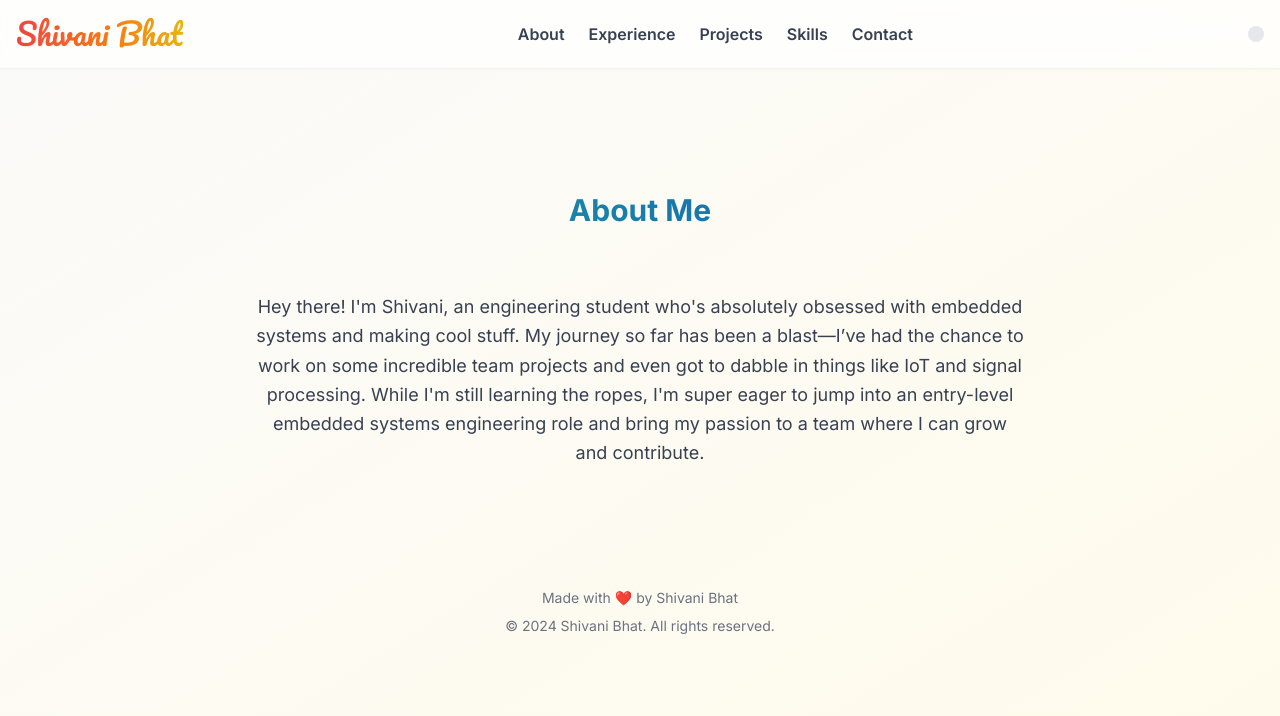
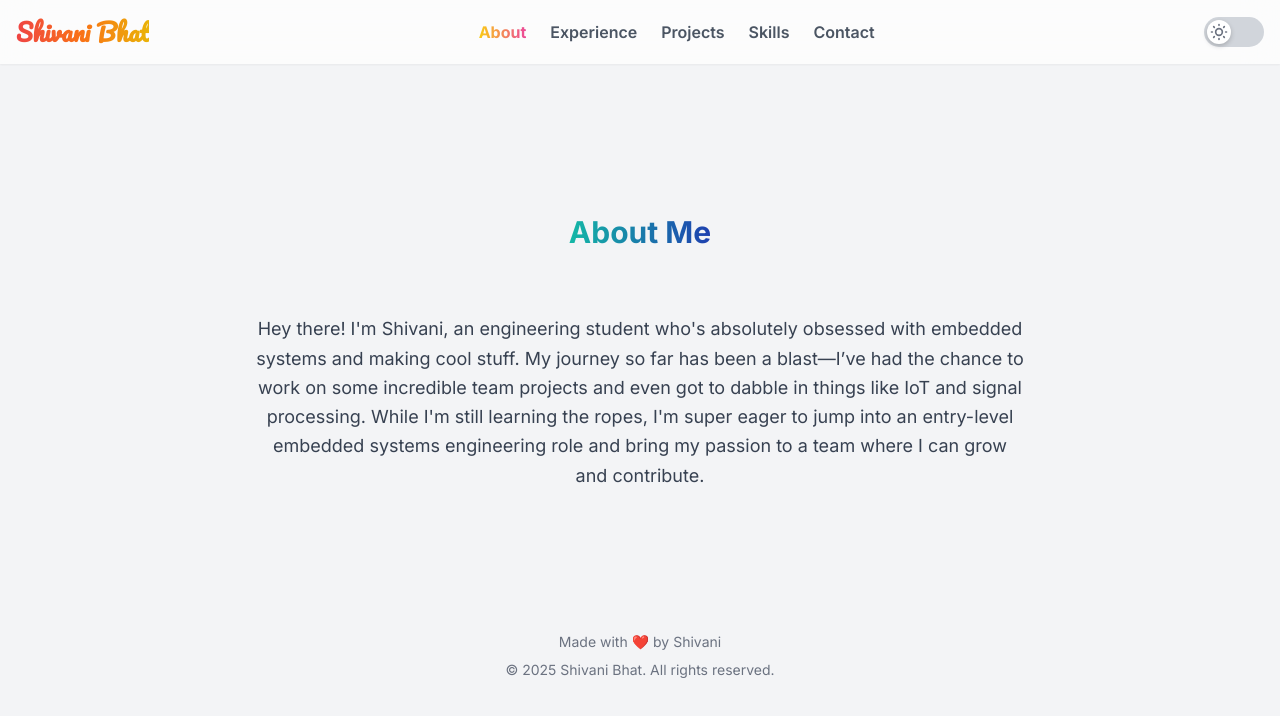
Before and after one commit to shivanibhat24/Project-Portfolio, a plain HTML site: page root/index.html in a window 1280 px wide. Drawn offline with nearby package versions, Linux system fonts and the light colour scheme.

Commit message:
Update index.html

```diff
--- a/root/index.html
+++ b/root/index.html
@@ -5,24 +5,22 @@
     <meta name="viewport" content="width=device-width, initial-scale=1.0">
     <title>Shivani Bhat's Portfolio</title>
     <script src="https://cdn.tailwindcss.com"></script>
-    <link rel="preconnect" href="https://fonts.googleapis.com">
-    <link rel="preconnect" href="https://fonts.gstatic.com" crossorigin>
-    <link href="https://fonts.googleapis.com/css2?family=Pacifico&display=swap" rel="stylesheet">
     <script>
         tailwind.config = {
             darkMode: 'class',
             theme: {
                 extend: {
                     fontFamily: {
-                        sans: ['Inter', 'sans-serif'],
-                        pacifico: ['Pacifico', 'cursive']
+                        // Added a fun, curly font for the name
+                        pacifico: ['Pacifico', 'cursive'],
+                        sans: ['Inter', 'sans-serif']
                     }
                 }
             }
         }
     </script>
     <style>
-        @import url('https://fonts.googleapis.com/css2?family=Inter:wght@400;600;700&display=swap');
+        @import url('https://fonts.googleapis.com/css2?family=Inter:wght@400;600;700&family=Pacifico&display=swap');
 
         /* Custom styles for animations, since we're not using Framer Motion */
         .fade-in-up {
@@ -61,24 +59,7 @@
             box-shadow: 0 10px 15px -3px rgba(0, 0, 0, 0.1), 0 4px 6px -2px rgba(0, 0, 0, 0.05);
         }
 
-        .nav-link::after {
-            content: '';
-            position: absolute;
-            width: 0;
-            height: 2px;
-            left: 0;
-            bottom: 0;
-            background-color: #1f2937;
-            transition: width 0.3s ease;
-        }
-
-        .dark .nav-link::after {
-            background-color: white;
-        }
-
-        .nav-link:hover::after {
-            width: 100%;
-        }
+        /* --- Removed the old underline CSS here --- */
 
         /* Styling for the carousel buttons */
         .carousel-button {
@@ -104,14 +85,40 @@
                 flex-direction: column;
             }
         }
+
+        /* Custom styles for the theme slider */
+        .theme-slider {
+            width: 60px;
+            height: 30px;
+            position: relative;
+            cursor: pointer;
+            border-radius: 9999px;
+            transition: background-color 0.3s ease;
+        }
+
+        .theme-slider .slider-thumb {
+            width: 24px;
+            height: 24px;
+            position: absolute;
+            top: 3px;
+            left: 3px;
+            border-radius: 9999px;
+            background-color: white;
+            transition: transform 0.3s ease;
+            box-shadow: 0 2px 5px rgba(0, 0, 0, 0.2);
+        }
+
+        .dark .theme-slider .slider-thumb {
+            transform: translateX(30px);
+        }
     </style>
 </head>
-<body class="bg-gradient-to-br from-stone-50 to-amber-50 dark:bg-slate-950 text-gray-900 dark:text-gray-200 min-h-screen antialiased flex flex-col items-center font-sans">
+<body class="bg-gray-100 dark:bg-slate-950 text-gray-900 dark:text-gray-200 min-h-screen antialiased flex flex-col items-center font-sans">
 
     <!-- JavaScript Data -->
     <script>
         const resumeData = {
-            name: 'Shivani Bhat',
+            name: 'About Me',
             professionalSummary: `Hey there! I'm Shivani, an engineering student who's absolutely obsessed with embedded systems and making cool stuff. My journey so far has been a blast—I’ve had the chance to work on some incredible team projects and even got to dabble in things like IoT and signal processing. While I'm still learning the ropes, I'm super eager to jump into an entry-level embedded systems engineering role and bring my passion to a team where I can grow and contribute.`,
             contact: [
                 { label: 'Email', value: 'shivani.gbhat@gmail.com', url: 'mailto:shivani.gbhat@gmail.com', icon: '<svg xmlns="http://www.w3.org/2000/svg" class="h-6 w-6" fill="none" viewBox="0 0 24 24" stroke-width="1.5" stroke="currentColor"><path stroke-linecap="round" stroke-linejoin="round" d="M21.75 6.75v10.5a2.25 2.25 0 01-2.25 2.25h-15a2.25 2.25 0 01-2.25-2.25V6.75m19.5 0A2.25 2.25 0 0019.5 4.5h-15a2.25 2.25 0 00-2.25 2.25m19.5 0v.243a2.25 2.25 0 01-1.07 1.957l-7.21 4.43c-.41.237-.96.237-1.37 0l-7.21-4.43a2.25 2.25 0 01-1.07-1.957V6.75m19.5 0a2.25 2.25 0 00-2.25-2.25h-15a2.25 2.25 0 00-2.25 2.25" /></svg>' },
@@ -130,7 +137,7 @@
                 { title: 'Can Satellite', year: '2023-2024', description: 'Led the electronics team for a multidisciplinary student satellite team. Integrated sensors, actuators, and power systems. Ranked 10th globally in the US Cansat Competition.' },
                 { title: 'Unmanned Ground Vehicle', year: '2023', description: 'Developed an autonomous ground robot for crop monitoring and spraying. Integrated GIS, SPI/I2C communication, and various sensors for navigation.' },
                 { title: 'Smart Guidance Spectacles', year: '2023', description: 'Developed a wearable assistive device using Python-based recognition, Bluetooth, and WebSocket programming. Designed an ergonomic 3D-printed casing for seamless usability.' },
-                { title: 'Anomaly Detection for Zero Day Exploits', year: '2024', description: 'Implemented an unsupervised deep learning pipeline for detecting zero-day exploits using VAE and clustering techniques. Successfully identified anomalous network behavior indicating previously unknown vulnerabilities.' }
+                { title: 'Anomaly Detection for Zero Day Exploits', year: '2025', description: 'Implemented an unsupervised deep learning pipeline for detecting zero-day exploits using VAE and clustering techniques. Successfully identified anomalous network behavior indicating previously unknown vulnerabilities.' }
             ],
             skills: {
                 'Core Languages': [
@@ -290,32 +297,38 @@
 
             const navLinks = document.querySelectorAll('#nav-links a');
             navLinks.forEach(link => {
-                link.classList.remove('font-bold', 'text-gray-900', 'dark:text-white', 'relative', 'after:w-full');
-                link.classList.add('font-semibold', 'text-gray-700', 'dark:text-gray-300');
+                // Remove all active classes from all links first
+                link.classList.remove(
+                    'font-bold',
+                    'text-transparent',
+                    'bg-clip-text',
+                    'bg-gradient-to-r',
+                    'from-yellow-400',
+                    'to-pink-500'
+                );
+                // Add back the default, inactive classes
+                link.classList.add('font-semibold', 'text-gray-600', 'dark:text-gray-400');
             });
 
             const activeLink = document.querySelector(`#nav-links a[data-section="${sectionId}"]`);
             if (activeLink) {
-                activeLink.classList.add('font-bold', 'text-gray-900', 'dark:text-white', 'relative', 'after:w-full');
-                activeLink.classList.remove('font-semibold', 'text-gray-700', 'dark:text-gray-300');
+                // Remove default colors and add the new gradient classes to the active link
+                activeLink.classList.remove('font-semibold', 'text-gray-600', 'dark:text-gray-400');
+                activeLink.classList.add(
+                    'font-bold',
+                    'text-transparent',
+                    'bg-clip-text',
+                    'bg-gradient-to-r',
+                    'from-yellow-400',
+                    'to-pink-500'
+                );
             }
         }
 
         function toggleTheme() {
             const html = document.documentElement;
-            const toggleButton = document.getElementById('theme-toggle');
             const isDark = html.classList.toggle('dark');
-            if (isDark) {
-                html.classList.remove('light');
-                toggleButton.innerHTML = `<svg xmlns="http://www.w3.org/2000/svg" class="h-6 w-6 text-gray-900 dark:text-white" fill="none" viewBox="0 0 24 24" stroke="currentColor">
-                      <path stroke-linecap="round" stroke-linejoin="round" stroke-width="2" d="M12 3v1m0 16v1m9-9h-1M4 12H3m15.364 6.364l-.707-.707M6.343 6.343l-.707-.707m12.728 0l-.707.707M6.343 17.657l-.707.707M16 12a4 4 0 11-8 0 4 4 0 018 0z" />
-                    </svg>`;
-            } else {
-                html.classList.add('light');
-                toggleButton.innerHTML = `<svg xmlns="http://www.w3.org/2000/svg" class="h-6 w-6 text-gray-900 dark:text-white" fill="none" viewBox="0 0 24 24" stroke="currentColor">
-                      <path stroke-linecap="round" stroke-linejoin="round" stroke-width="2" d="M20.354 15.354A9 9 0 018.646 3.646 9.003 9.003 0 0012 21a9.003 9.003 0 008.354-5.646z" />
-                    </svg>`;
-            }
+            html.classList.toggle('light', !isDark);
         }
 
         let carouselState = {};
@@ -338,7 +351,7 @@
             items[newIndex].style.display = 'block';
         }
 
-        // Function to create a card for experience, education, or projects
+        // Function to create a card for experience or education
         function createCard(item) {
             let html = '';
             if (item.type === 'experience') {
@@ -354,12 +367,11 @@
                     </div>
                 `;
             } else if (item.type === 'education') {
-                // Simplified to match the projects section's layout
                 html = `
-                    <div class="p-6 bg-white dark:bg-gray-800 rounded-lg shadow-lg border border-gray-200 dark:border-gray-700 w-full">
-                        <h3 class="text-xl font-bold text-gray-900 dark:text-white">${item.degree}</h3>
+                    <div class="p-6 bg-white dark:bg-gray-800 rounded-lg shadow-lg border border-gray-200 dark:border-gray-700">
+                        <h4 class="text-xl font-bold text-gray-900 dark:text-white">${item.degree}</h4>
+                        <p class="mt-1 text-gray-600 dark:text-gray-400">${item.school}</p>
                         <p class="mt-1 text-sm text-gray-500 dark:text-gray-500">${item.years}</p>
-                        <p class="mt-4 text-gray-600 dark:text-gray-400">${item.school}</p>
                     </div>
                 `;
             } else if (item.type === 'projects') {
@@ -388,10 +400,11 @@
                     </li>
                 `).join('');
 
+                // Changed the gradient to a beautiful caramel color scheme
                 const categoryHtml = `
                     <div class="carousel-item p-4 ${index === 0 ? 'active' : ''}" style="${index === 0 ? 'display: block;' : 'display: none;'}">
                         <div class="bg-white dark:bg-gray-800 rounded-xl shadow-xl p-8 max-w-lg mx-auto">
-                            <h3 class="text-2xl font-bold mb-6 text-center text-transparent bg-clip-text bg-gradient-to-r from-amber-500 to-orange-700 dark:from-yellow-400 dark:to-orange-500">${category}</h3>
+                            <h3 class="text-2xl font-bold mb-6 text-center text-transparent bg-clip-text bg-gradient-to-r from-amber-500 via-orange-500 to-yellow-600 dark:from-yellow-400 dark:to-orange-500">${category}</h3>
                             <ul class="list-none space-y-6">
                                 ${skillsList}
                             </ul>
@@ -407,16 +420,27 @@
         // Function to dynamically render contact info as a list
         function renderContact() {
             const contactContainer = document.querySelector('#contact > ul');
+            // Updated link colors in the contact section
             const contactHtml = resumeData.contact.map(item => `
                 <li class="p-4 bg-white dark:bg-gray-800 rounded-lg shadow-lg border border-gray-200 dark:border-gray-700">
-                    <a href="${item.url}" target="_blank" rel="noopener noreferrer" class="flex items-center space-x-4 hover:text-indigo-500 dark:hover:text-indigo-400 transition duration-300">
+                    <a href="${item.url}" target="_blank" rel="noopener noreferrer"
+                       class="flex items-center space-x-4 text-transparent bg-clip-text
+                              bg-gradient-to-r from-orange-400 to-yellow-500
+                              dark:bg-gradient-to-r dark:from-teal-400 dark:to-blue-500
+                              hover:opacity-80 transition duration-300">
                         ${item.icon}
                         <span class="text-lg font-medium">${item.label}:</span>
-                        <span class="text-indigo-600 dark:text-indigo-400 text-md break-all">${item.value}</span>
+                        <span class="text-md break-all">${item.value}</span>
                     </a>
                 </li>
             `).join('');
             contactContainer.innerHTML = contactHtml;
+        }
+
+        function renderProjects() {
+            const container = document.getElementById('projects-grid');
+            const items = resumeData.projects.map(item => createCard({ ...item, type: 'projects' })).join('');
+            container.innerHTML = items;
         }
 
         function renderExperienceAndEducation() {
@@ -443,8 +467,8 @@
                 });
             });
 
-            // Set up event listener for theme toggle
-            document.getElementById('theme-toggle').addEventListener('click', toggleTheme);
+            // Set up event listener for the new theme slider
+            document.getElementById('theme-toggle-slider').addEventListener('click', toggleTheme);
 
             // Render all dynamic content
             renderExperienceAndEducation(); // Updated function name
@@ -462,19 +486,31 @@
     <!-- Header Navigation -->
     <header class="fixed top-0 left-0 right-0 z-50 p-4 bg-white/70 dark:bg-slate-900/70 backdrop-blur-lg shadow-sm">
         <div class="container mx-auto flex justify-between items-center">
-            <h1 class="text-3xl font-pacifico text-transparent bg-clip-text bg-gradient-to-r from-red-500 via-orange-500 to-yellow-500 dark:from-blue-400 dark:to-green-400">
+            <!-- Updated the font to Pacifico as a fun, curly font -->
+            <h1 class="text-2xl font-pacifico font-bold text-transparent bg-clip-text bg-gradient-to-r from-red-500 via-orange-500 to-yellow-500 dark:from-blue-400 dark:to-green-400">
                 Shivani Bhat
             </h1>
             <nav id="nav-links" class="hidden sm:flex space-x-6 items-center">
-                <a href="#about" onclick="renderSection('about')" data-section="about" class="nav-link font-semibold text-gray-700 dark:text-gray-300 hover:text-gray-900 dark:hover:text-white duration-200 relative">About</a>
-                <a href="#experience" onclick="renderSection('experience')" data-section="experience" class="nav-link font-semibold text-gray-700 dark:text-gray-300 hover:text-gray-900 dark:hover:text-white duration-200 relative">Experience</a>
-                <a href="#projects" onclick="renderSection('projects')" data-section="projects" class="nav-link font-semibold text-gray-700 dark:text-gray-300 hover:text-gray-900 dark:hover:text-white duration-200 relative">Projects</a>
-                <a href="#skills" onclick="renderSection('skills')" data-section="skills" class="nav-link font-semibold text-gray-700 dark:text-gray-300 hover:text-gray-900 dark:hover:text-white duration-200 relative">Skills</a>
-                <a href="#contact" onclick="renderSection('contact')" data-section="contact" class="nav-link font-semibold text-gray-700 dark:text-gray-300 hover:text-gray-900 dark:hover:text-white duration-200 relative">Contact</a>
+                <!-- Reverted navigation link colors to a neutral gray -->
+                <a href="#about" onclick="renderSection('about')" data-section="about" class="nav-link font-semibold text-gray-600 dark:text-gray-400 hover:text-gray-800 dark:hover:text-gray-200 duration-200">About</a>
+                <a href="#experience" onclick="renderSection('experience')" data-section="experience" class="nav-link font-semibold text-gray-600 dark:text-gray-400 hover:text-gray-800 dark:hover:text-gray-200 duration-200">Experience</a>
+                <a href="#projects" onclick="renderSection('projects')" data-section="projects" class="nav-link font-semibold text-gray-600 dark:text-gray-400 hover:text-gray-800 dark:hover:text-gray-200 duration-200">Projects</a>
+                <a href="#skills" onclick="renderSection('skills')" data-section="skills" class="nav-link font-semibold text-gray-600 dark:text-gray-400 hover:text-gray-800 dark:hover:text-gray-200 duration-200">Skills</a>
+                <a href="#contact" onclick="renderSection('contact')" data-section="contact" class="nav-link font-semibold text-gray-600 dark:text-gray-400 hover:text-gray-800 dark:hover:text-gray-200 duration-200">Contact</a>
             </nav>
-            <button id="theme-toggle" class="p-2 rounded-full transition-colors bg-gray-200 dark:bg-gray-700 hover:bg-gray-300 dark:hover:bg-gray-600 cursor-pointer">
-                <!-- SVG icon for light/dark mode -->
-            </button>
+            <!-- Replaced the button with a custom slider for theme toggle -->
+            <div id="theme-toggle-slider" class="theme-slider bg-gray-300 dark:bg-gray-700">
+                <div class="slider-thumb flex items-center justify-center">
+                    <!-- Light mode icon -->
+                    <svg class="h-5 w-5 text-gray-500 dark:text-white dark:hidden" fill="none" viewBox="0 0 24 24" stroke="currentColor">
+                        <path stroke-linecap="round" stroke-linejoin="round" stroke-width="2" d="M12 3v1m0 16v1m9-9h-1M4 12H3m15.364 6.364l-.707-.707M6.343 6.343l-.707-.707m12.728 0l-.707.707M6.343 17.657l-.707.707M16 12a4 4 0 11-8 0 4 4 0 018 0z" />
+                    </svg>
+                    <!-- Dark mode icon -->
+                    <svg class="h-5 w-5 text-gray-500 hidden dark:block" fill="none" viewBox="0 0 24 24" stroke="currentColor">
+                        <path stroke-linecap="round" stroke-linejoin="round" stroke-width="2" d="M20.354 15.354A9 9 0 018.646 3.646 9.003 9.003 0 0012 21a9.003 9.003 0 008.354-5.646z" />
+                    </svg>
+                </div>
+            </div>
         </div>
     </header>
 
@@ -482,13 +518,14 @@
     <main class="container mx-auto mt-24 p-4 space-y-16">
 
         <!-- About Section -->
-        <section id="about" class="py-20 fade-in-up">
-            <h2 class="text-3xl font-bold text-center mb-10 text-transparent bg-clip-text bg-gradient-to-r from-teal-500 to-blue-800 dark:from-blue-400 dark:to-green-400">About Me</h2>
-            <div class="flex flex-col justify-center items-center text-center">
-                <p class="mt-6 text-lg max-w-3xl leading-relaxed text-gray-700 dark:text-gray-300">
-                    Hey there! I'm Shivani, an engineering student who's absolutely obsessed with embedded systems and making cool stuff. My journey so far has been a blast—I’ve had the chance to work on some incredible team projects and even got to dabble in things like IoT and signal processing. While I'm still learning the ropes, I'm super eager to jump into an entry-level embedded systems engineering role and bring my passion to a team where I can grow and contribute.
-                </p>
-            </div>
+        <section id="about" class="min-h-[60vh] flex flex-col justify-center items-center text-center fade-in-up">
+            <!-- Changed the title to "About Me" and updated its styling to match the other sections -->
+            <h2 class="text-3xl font-bold text-center mb-10 text-transparent bg-clip-text bg-gradient-to-r from-teal-500 to-blue-800 dark:from-blue-400 dark:to-green-400">
+                About Me
+            </h2>
+            <p class="mt-6 text-lg max-w-3xl leading-relaxed text-gray-700 dark:text-gray-300">
+                Hey there! I'm Shivani, an engineering student who's absolutely obsessed with embedded systems and making cool stuff. My journey so far has been a blast—I’ve had the chance to work on some incredible team projects and even got to dabble in things like IoT and signal processing. While I'm still learning the ropes, I'm super eager to jump into an entry-level embedded systems engineering role and bring my passion to a team where I can grow and contribute.
+            </p>
         </section>
 
         <!-- Combined Experience & Education Section -->
@@ -539,8 +576,8 @@
     </main>
 
     <footer class="p-6 text-center text-sm text-gray-500 dark:text-gray-500">
-        <p class="mb-2">Made with ❤️ by Shivani Bhat</p>
-        &copy; 2024 Shivani Bhat. All rights reserved.
+        <p class="mb-2">Made with ❤️ by Shivani</p>
+        &copy; 2025 Shivani Bhat. All rights reserved.
     </footer>
 </body>
 </html>
```
